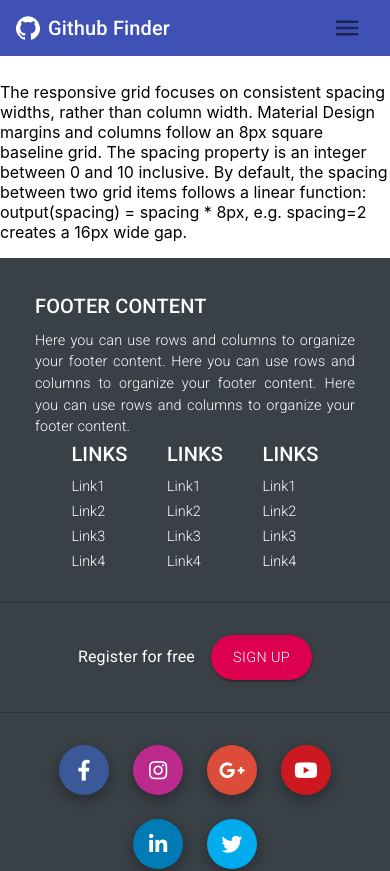
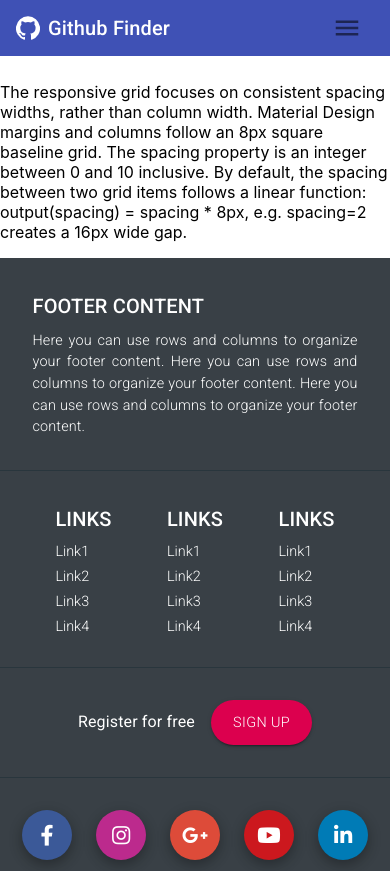
Before and after one commit to altafjava/githubfinder-materialui, a React (Create React App) app: page / in a window 390 px wide. Shown: the top 871 px of the page. Built offline with nearby package versions, Linux system fonts and the light colour scheme.

Commit message:
Update: Responsive footer created

```diff
--- a/src/components/layout/footer/Footer.js
+++ b/src/components/layout/footer/Footer.js
@@ -1,7 +1,7 @@
-import { Button, Divider, Grid, Typography } from '@material-ui/core';
+import { Button, Divider, Grid, Typography, useMediaQuery } from '@material-ui/core';
 import Link from '@material-ui/core/Link';
 import { makeStyles, useTheme } from '@material-ui/styles';
-import React from 'react';
+import React, { Fragment } from 'react';
 import { Link as RouterLink } from 'react-router-dom';
 // import MuiSocialIcon from './MuiSocialIcon';
 import FaSocialIcon from './FaSocialIcon';
@@ -30,7 +30,6 @@ const styles = makeStyles((theme) => ({
   footerContentData: {
     ...theme.typography.footerContentData,
     lineHeight: 1.5,
-    maxWidth: '320px',
   },
   dividerColor: {
     backgroundColor: theme.palette.common.black20,
@@ -40,29 +39,10 @@ const styles = makeStyles((theme) => ({
 const Footer = () => {
   const theme = useTheme();
   const classes = styles();
+  const isScreenBiggerThanSm = useMediaQuery(theme.breakpoints.up('sm'));
 
-  return (
-    <footer className={classes.footer}>
-      <Grid container direction='column' className={classes.gridContainer}>
-        {/* Footer Content & Links Main Item*/}
-        <Grid item className={classes.gridMainItem}>
-          {/* Footer Content & Links Main Container*/}
-          <Grid container justify='space-evenly' alignItems='flex-start'>
-            {/* Footer Content Item*/}
-            <Grid item>
-              {/* Footer Content Container*/}
-              <Grid container direction='column' spacing={1}>
-                <Grid item>
-                  <Typography variant='h6'>FOOTER CONTENT</Typography>
-                </Grid>
-                <Grid item>
-                  <Typography variant='body2' className={classes.footerContentData}>
-                    Here you can use rows and columns to organize your footer content. Here you can use rows and columns to organize your footer
-                    content. Here you can use rows and columns to organize your footer content.
-                  </Typography>
-                </Grid>
-              </Grid>
-            </Grid>
+  const linksItem = (
+    <Fragment>
       {/* Links Item1*/}
       <Grid item>
         <Grid container direction='column' spacing={1}>
@@ -123,8 +103,54 @@ const Footer = () => {
           </Grid>
         </Grid>
       </Grid>
+    </Fragment>
+  );
+  const footerItem = (
+    <Fragment>
+      <Grid item sm={4} xs={10}>
+        <Grid container direction='column' spacing={1}>
+          <Grid item>
+            <Typography variant='h6'>FOOTER CONTENT</Typography>
+          </Grid>
+          <Grid item>
+            <Typography variant='body2' className={classes.footerContentData}>
+              Here you can use rows and columns to organize your footer content. Here you can use rows and columns to organize your footer content.
+              Here you can use rows and columns to organize your footer content.
+            </Typography>
           </Grid>
         </Grid>
+      </Grid>
+    </Fragment>
+  );
+  const footerContentAndLinksForDesktop = (
+    <Grid item className={classes.gridMainItem}>
+      <Grid container justify='space-evenly'>
+        {footerItem}
+        {linksItem}
+      </Grid>
+    </Grid>
+  );
+  const footerContentAndLinksForMobile = (
+    <Fragment>
+      <Grid item className={classes.gridMainItem}>
+        <Grid container justify='space-evenly'>
+          {footerItem}
+        </Grid>
+      </Grid>
+      <Divider classes={{ root: classes.dividerColor }} />
+      <Grid item className={classes.gridMainItem}>
+        <Grid container justify='space-evenly'>
+          {linksItem}
+        </Grid>
+      </Grid>
+    </Fragment>
+  );
+
+  return (
+    <footer className={classes.footer}>
+      <Grid container direction='column' className={classes.gridContainer}>
+        {/* Footer Content & Links */}
+        {isScreenBiggerThanSm ? footerContentAndLinksForDesktop : footerContentAndLinksForMobile}
         <Divider classes={{ root: classes.dividerColor }} />
         {/* Signup Item */}
         <Grid item className={classes.gridMainItem}>
--- a/src/components/ui/Theme.js
+++ b/src/components/ui/Theme.js
@@ -53,7 +53,8 @@ export default createMuiTheme({
   },
   shape: {
     gridMainItem: {
-      padding: '2em',
+      paddingTop: '2em',
+      paddingBottom: '2em',
     },
   },
 });
```
Lines whose indentation alone changed are shown as unchanged.
